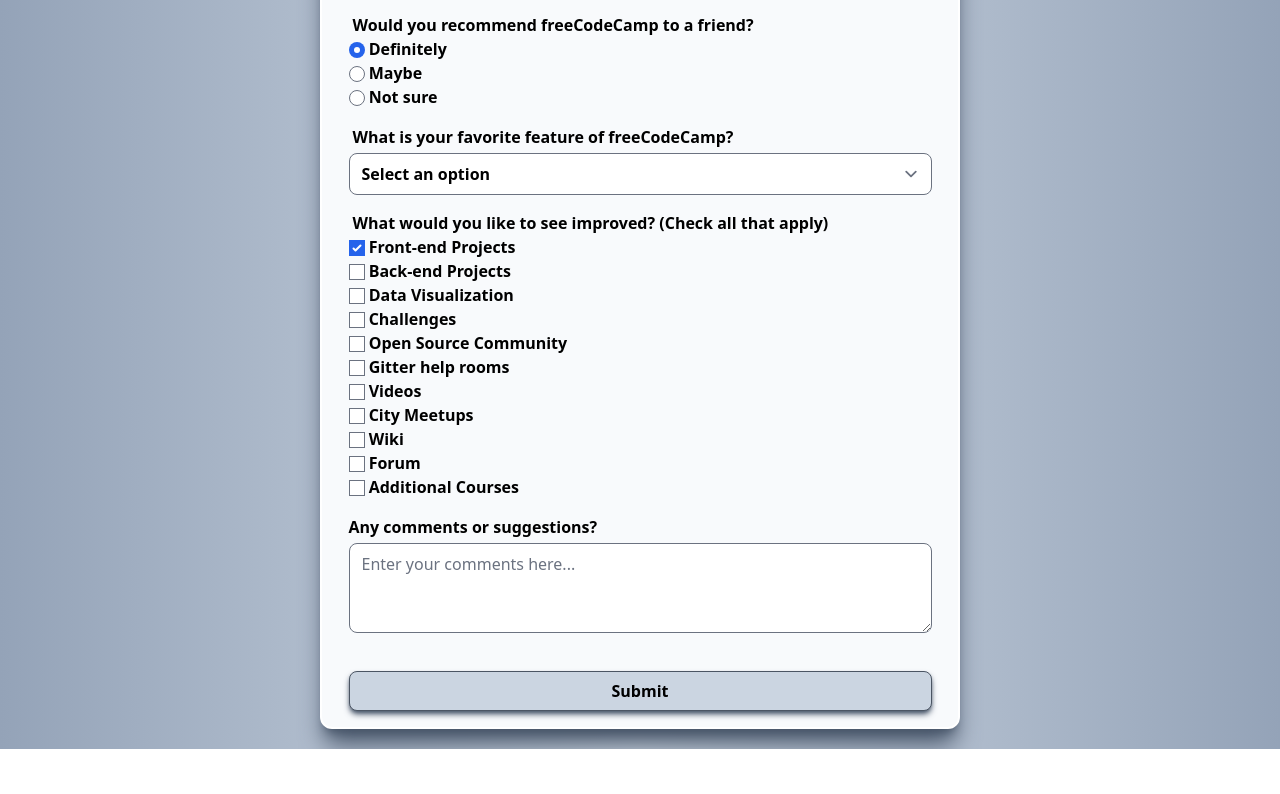
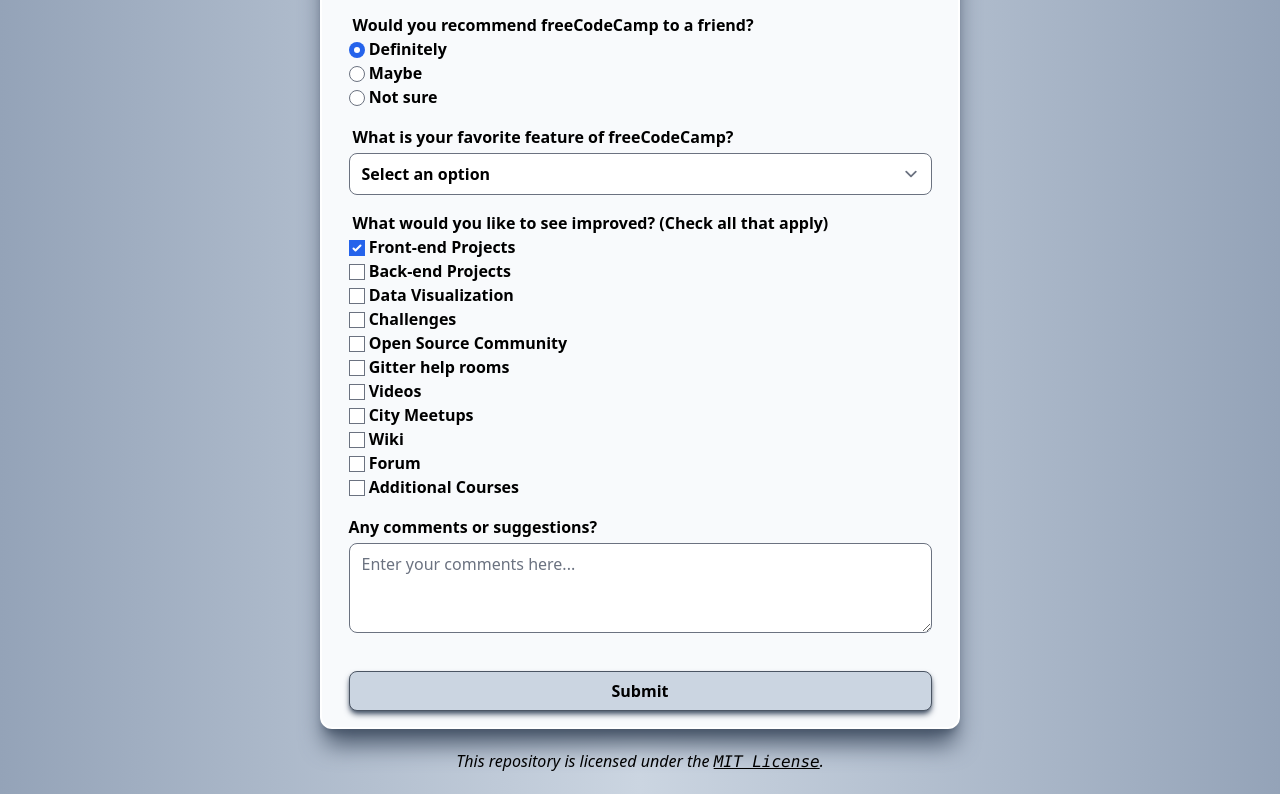
Before and after one commit to Muhammad-Uzair99/Survey-Form, a plain HTML site: page index.html in a window 1280 px wide. Shown: the part 519-1313 px from the top of the page. Before the commit the page ends 1268 px from the top, so only its background shows below. Drawn offline with Linux system fonts and the light colour scheme.

Commit message:
Added License Info

```diff
--- a/index.html
+++ b/index.html
@@ -167,5 +167,9 @@
                 <input class="my-4 border border-solid border-gray-600 w-full h-10 text-base bg-slate-300 rounded-lg cursor-pointer shadow-md shadow-slate-600 hover:bg-slate-400 hover:shadow-lg hover:shadow-slate-600 focus:shadow-lg focus:shadow-slate-600" type="submit" id="submit" value="Submit">
             </form>
         </main>
+        <footer class="mx-auto my-5 font-thin italic text-center">
+            <!--Add copyright notices and other footer content here-->
+            <p>This repository is licensed under the <a class="underline font-mono" href="https://github.com/Muhammad-Uzair99/Survey-Form/blob/main/LICENSE">MIT License</a>.</p>
+        </footer>
     </body>
 </html>
```
Also changed, not shown: dist/output.css.
